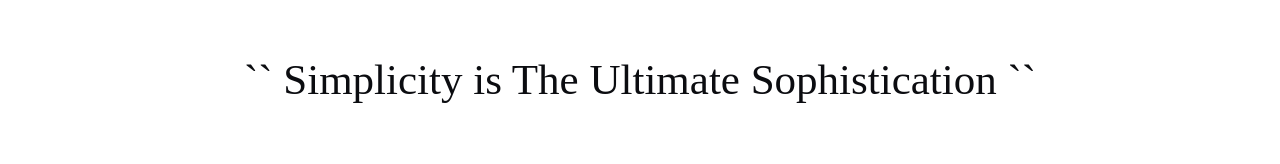
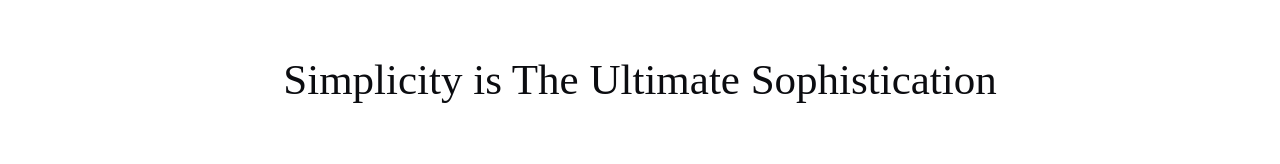
Before and after one commit to ShehabGamal/Personal-Portfolio, a React (Create React App) app: page / in a window 1280 px wide. Shown: the part 465-629 px from the top of the page. Built offline with nearby package versions, Linux system fonts and the light colour scheme.

Commit message:
was trying to use moving words on about section paragraph

```diff
--- a/package.json
+++ b/package.json
@@ -9,6 +9,7 @@
     "react": "^16.13.1",
     "react-dom": "^16.13.1",
     "react-icons": "^4.1.0",
+    "react-moving-text": "0.0.7",
     "react-router-dom": "^5.2.0",
     "react-scripts": "^4.0.1",
     "styled-components": "^5.2.1"
--- a/src/Components/About/About.js
+++ b/src/Components/About/About.js
@@ -21,7 +21,7 @@ const Image = styled.img`
   margin-left: auto;
   padding: 5px;
 `;
-const Intro = styled.p`
+const Welcome = styled.p`
   display: flex;
   justify-content: center;
   margin-left: auto;
@@ -39,7 +39,7 @@ const About = () => {
   return (
     <BasicDiv id="About">
       <Image src={img} alt="" />
-      <Intro>`` Simplicity is The Ultimate Sophistication ``</Intro>
+      <Welcome>Simplicity is The Ultimate Sophistication</Welcome>
     </BasicDiv>
   );
 };
```
Also changed, not shown: 2 other files (tests, documents, lock files or other folders).
